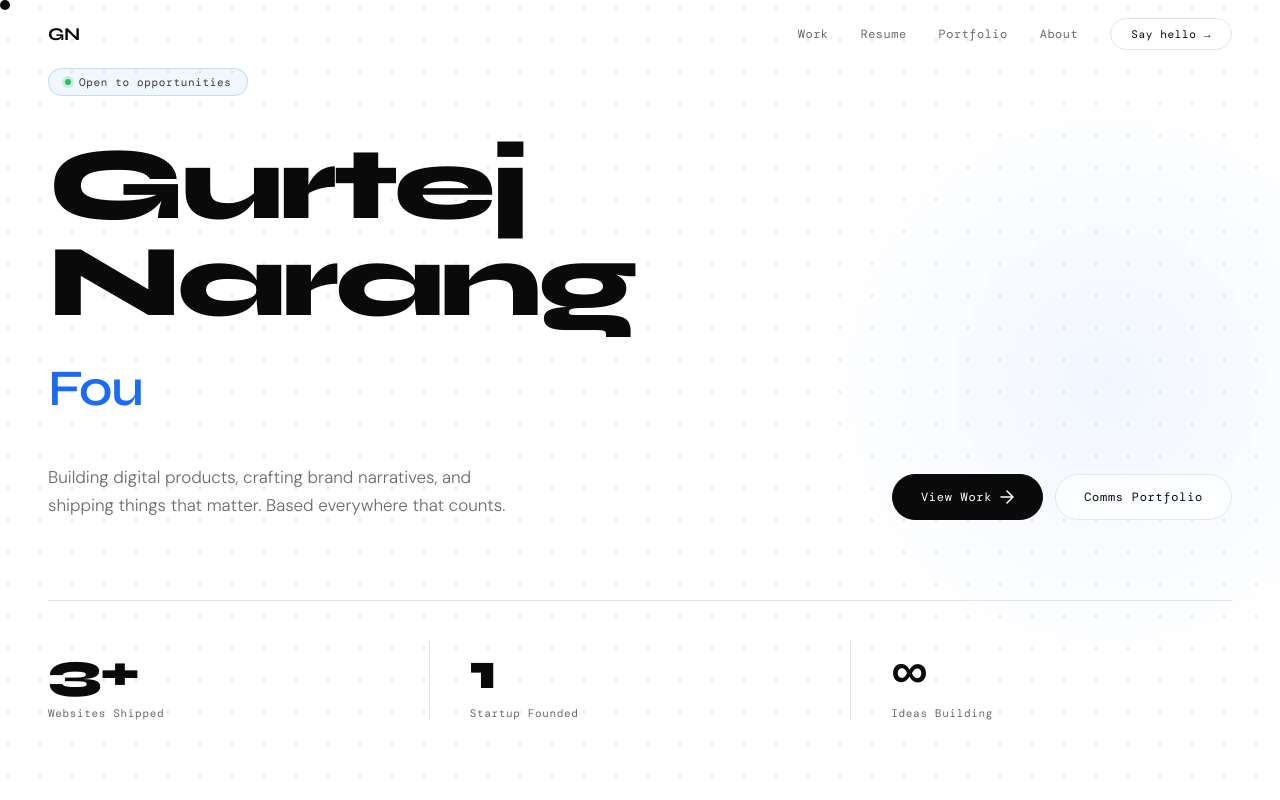
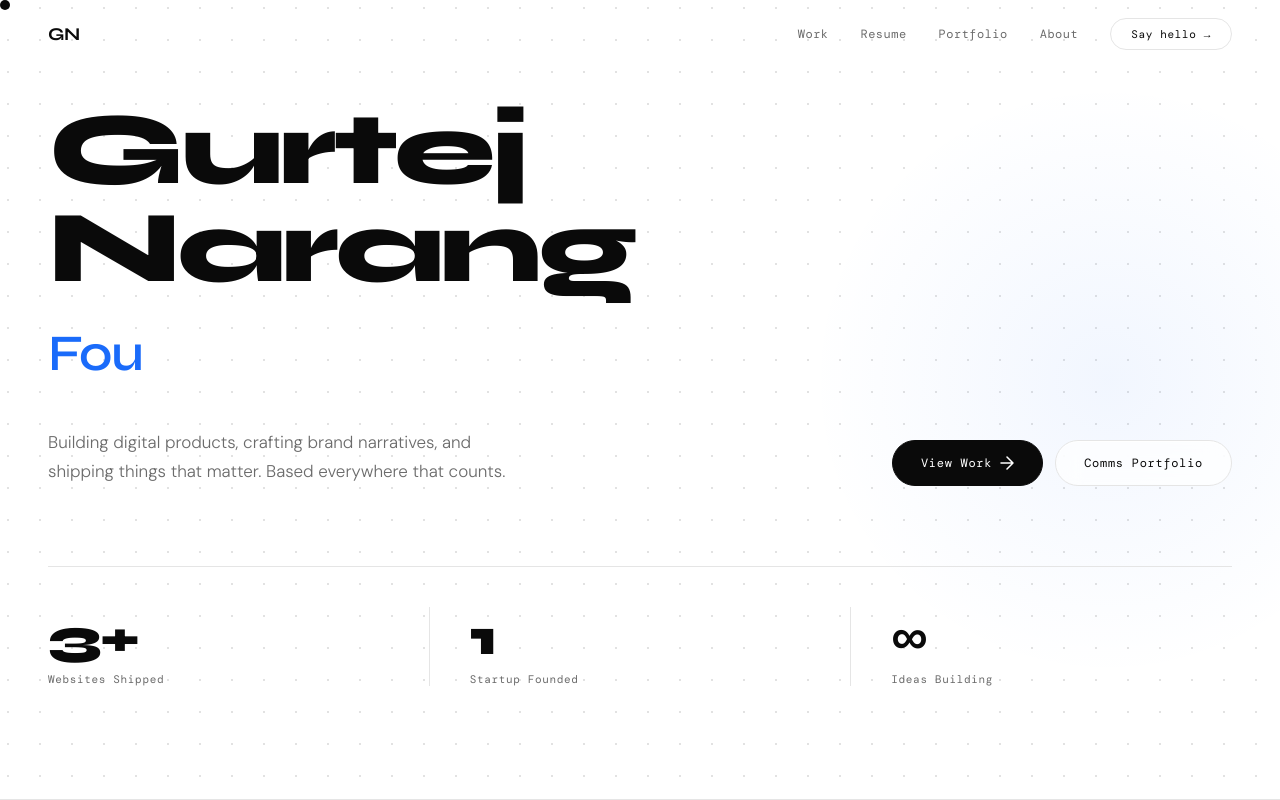
Before and after one commit to gurtejnarang/gurtejnarang, a React (Vite) app: page / in a window 1280 px wide. Shown: the top 800 px of the page. Built offline with nearby package versions, Linux system fonts and the light colour scheme; a web font is replaced by a local one.

Commit message:
Add files via upload

```diff
--- a/src/components/Hero.jsx
+++ b/src/components/Hero.jsx
@@ -78,26 +78,6 @@ export default function Hero() {
       }} />
 
       <div style={{ position: 'relative', maxWidth: 'var(--max-w)', margin: '0 auto', width: '100%' }}>
-        {/* Status badge */}
-        <motion.div
-          initial={{ opacity: 0, y: 12 }}
-          animate={{ opacity: 1, y: 0 }}
-          transition={{ delay: 0.2, duration: 0.5 }}
-          style={{
-            display: 'inline-flex', alignItems: 'center', gap: 8,
-            background: 'rgba(26,107,250,0.06)',
-            border: '1px solid rgba(26,107,250,0.2)',
-            borderRadius: 99,
-            padding: '6px 16px',
-            marginBottom: 40,
-          }}
-        >
-          <span style={{ width: 6, height: 6, borderRadius: '50%', background: '#22c55e', display: 'block', boxShadow: '0 0 0 3px rgba(34,197,94,0.2)' }} />
-          <span style={{ fontFamily: 'var(--font-mono)', fontSize: 11, color: 'var(--gray-700)', letterSpacing: '0.06em' }}>
-            Open to opportunities
-          </span>
-        </motion.div>
-
         {/* Main headline */}
         <motion.h1
           initial={{ opacity: 0, y: 20 }}
```
